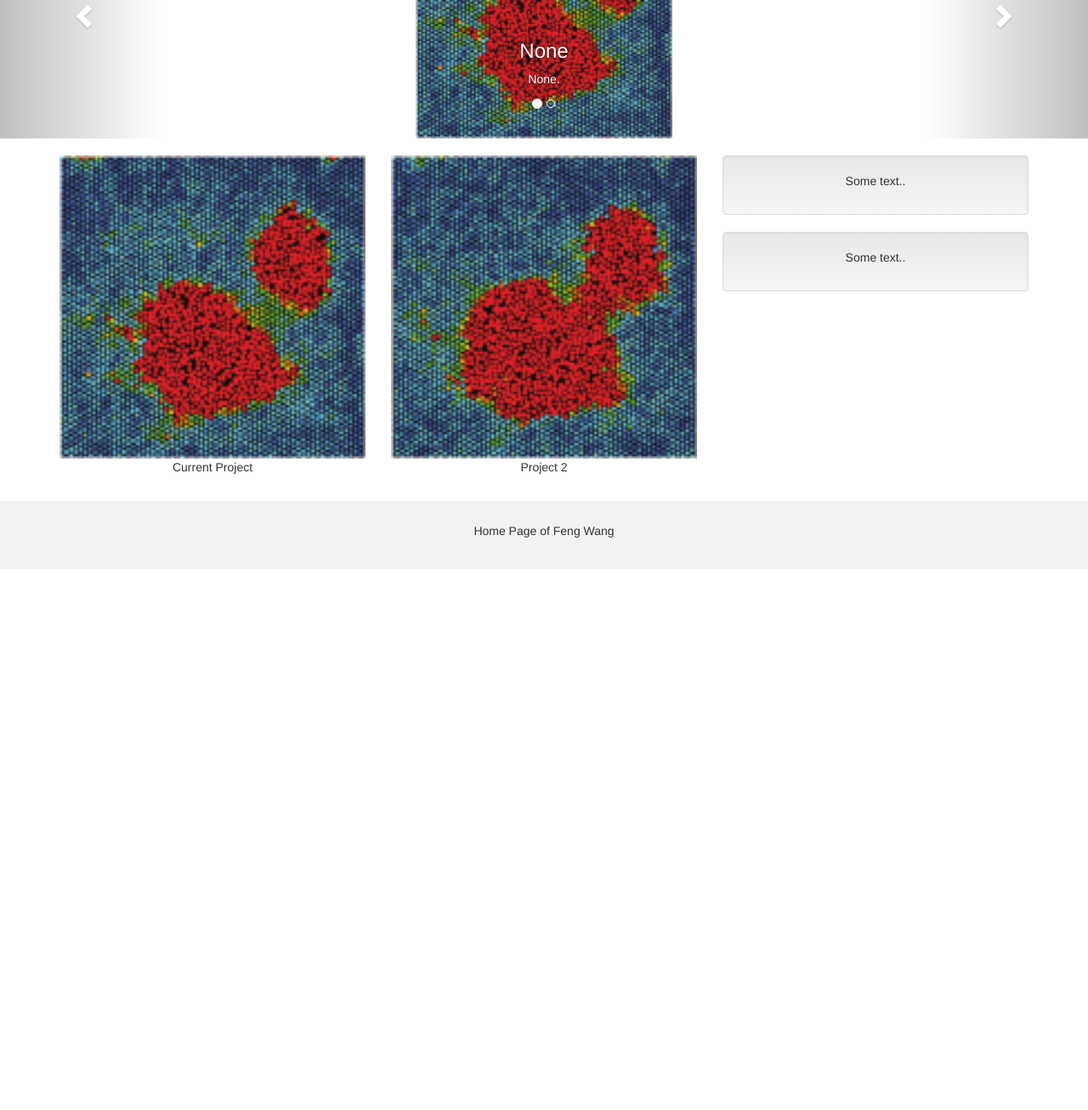
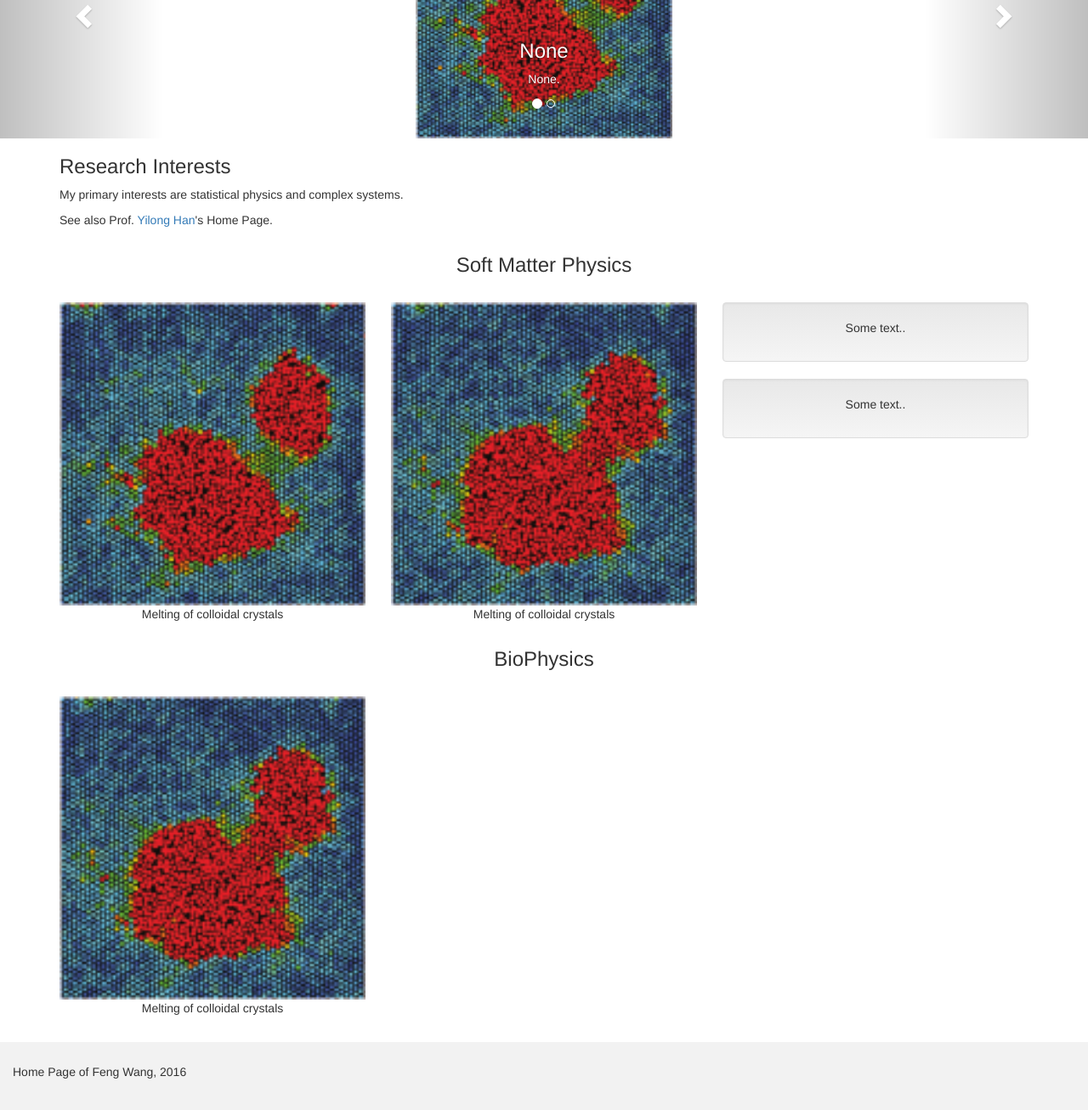
Before and after one commit to fengwangPhysics/fengwangPhysics.github.io, a plain HTML site: page index.html in a window 1280 px wide. Shown: the part 189-1496 px from the top of the page at 85% size. Before the commit the page ends 859 px from the top, so only its background shows below. Drawn offline with nearby package versions, Linux system fonts and the light colour scheme.

Commit message:
add some texts

```diff
--- a/index.html
+++ b/index.html
@@ -56,7 +56,7 @@
     </div>
     <div class="collapse navbar-collapse" id="myNavbar">
       <ul class="nav navbar-nav">
-        <li class="active"><a href="#">Home</a></li>
+        <li class="active"><a href="#"><span class="glyphicon glyphicon-home"></span> Home</a></li>
         <li><a href="#">About</a></li>
         <li><a href="#">Projects</a></li>
         <li><a href="#">Contact</a></li>
@@ -75,7 +75,7 @@
     <!-- Wrapper for slides -->
     <div class="carousel-inner" role="listbox">
       <div class="item active">
-        <img src="images/fig5e.png" alt="Image" width="200" height="200">
+        <img src="images/fig5e.png" alt="Image">
         <div class="carousel-caption">
           <h3>None</h3>
           <p>None.</p>
@@ -83,7 +83,7 @@
       </div>
 
       <div class="item">
-        <img src="images/fig5f.png" alt="Image" height="200">
+        <img src="images/fig5f.png" alt="Image">
         <div class="carousel-caption">
           <h3>None</h3>
           <p>None...</p>
@@ -102,15 +102,22 @@
     </a>
 </div>
 
+<div class="container text-left">
+<h3>Research Interests</h3>
+<p>My primary interests are statistical physics and complex systems.</p>
+<p>See also Prof. <a href="http://www.phys.ust.hk/yilong/">Yilong Han</a>'s Home Page.</p>
+</div>
+
 <div class="container text-center">
+<h3>Soft Matter Physics</h3>
   <br><div class="row">
     <div class="col-sm-4">
       <img src="images/fig5e.png" class="img-responsive" style="width:100%" alt="Image">
-      <p>Current Project</p>
+      <p>Melting of colloidal crystals</p>
     </div>
     <div class="col-sm-4">
       <img src="images/fig5f.png" class="img-responsive" style="width:100%" alt="Image">
-      <p>Project 2</p>
+      <p>Melting of colloidal crystals</p>
     </div>
     <div class="col-sm-4">
       <div class="well">
@@ -121,10 +128,18 @@
       </div>
     </div>
   </div>
+
+<h3>BioPhysics</h3>
+  <br><div class="row">
+    <div class="col-sm-4">
+      <img src="images/fig5f.png" class="img-responsive" style="width:100%" alt="Image">
+      <p>Melting of colloidal crystals</p>
+    </div>
+  </div>
 </div><br>
 
-<footer class="container-fluid text-center">
-  <p>Home Page of Feng Wang</p>
+<footer class="container-fluid text-left">
+  <p>Home Page of Feng Wang, 2016</p>
 </footer>
 
 </body>
```
